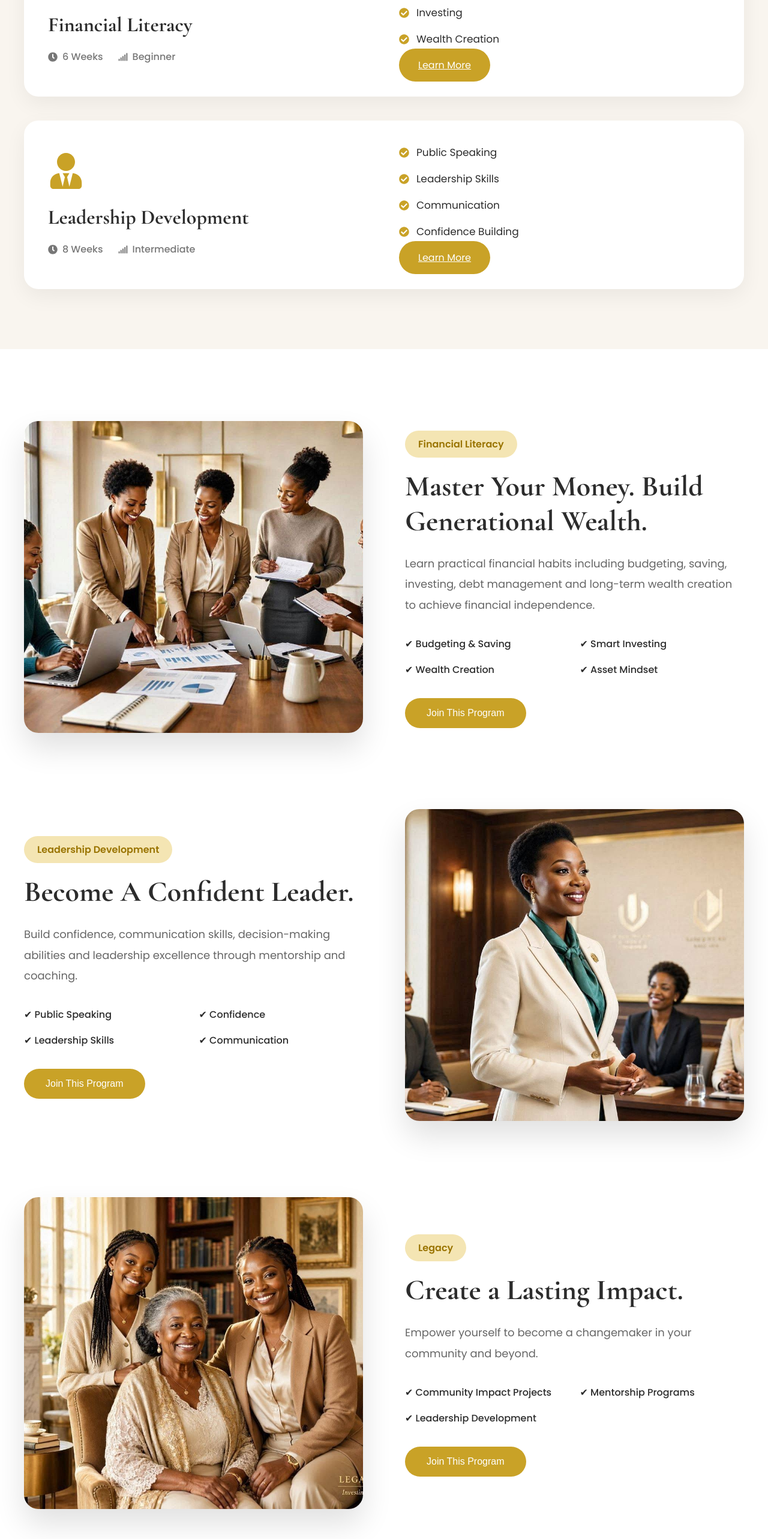
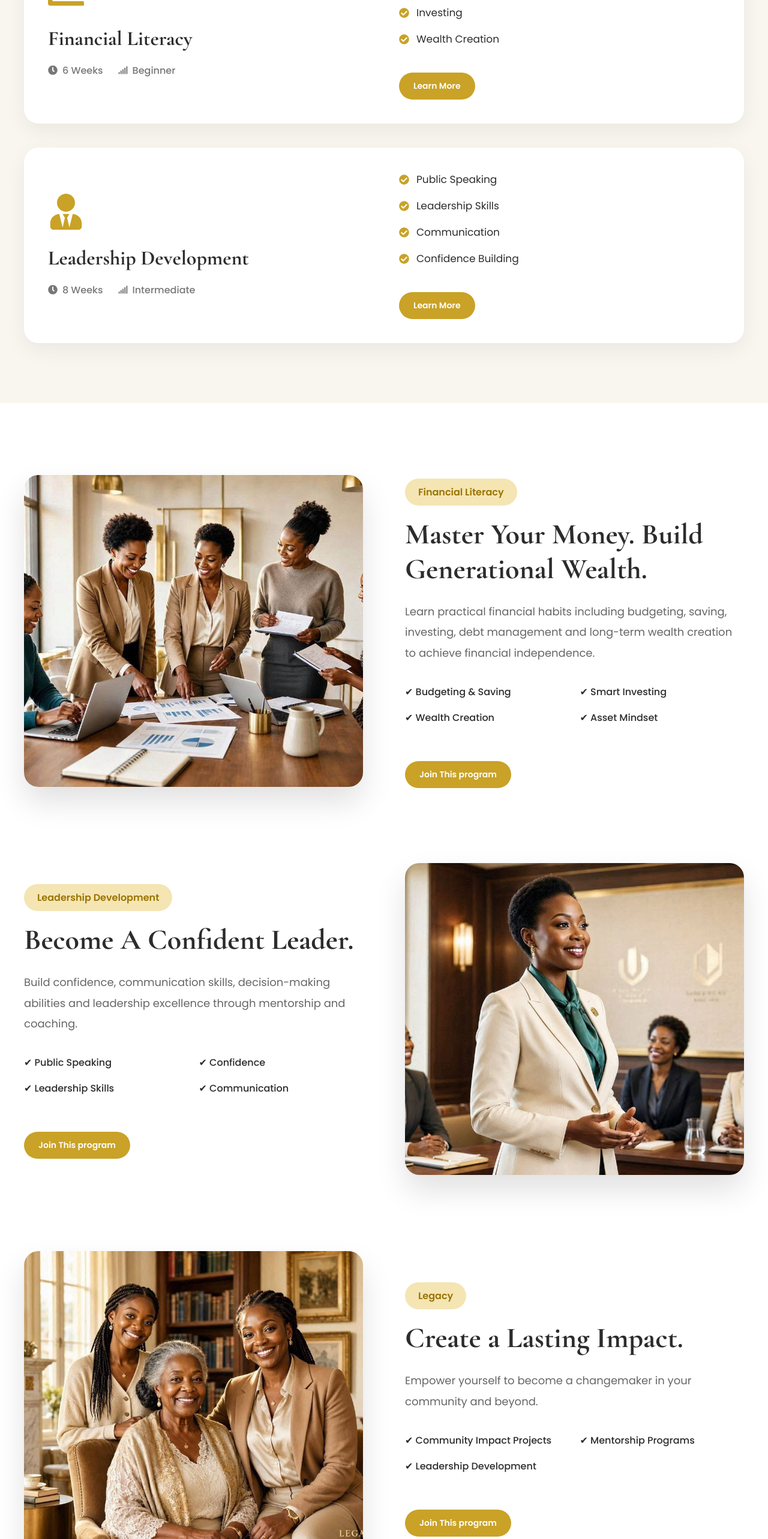
Before and after one commit to BRIAN-pixel275/elevara-legacy, a React (Vite) app: page /programs in a window 1280 px wide. Shown: the part 2080-4646 px from the top of the page at 60% size. Built offline with nearby package versions, Linux system fonts and the light colour scheme.

Commit message:
refactor: replace Join This Program button with a styled link to contact page

```diff
--- a/src/pages/Programs.jsx
+++ b/src/pages/Programs.jsx
@@ -282,9 +282,12 @@ function Programs() {
 
                 </div>
 
-                <button>
-                    Join This Program
-                </button>
+                 <Link
+                     to="/contact"
+                          className="programs-page-btn"
+                          >
+                                   Join This program
+                          </Link>
 
             </div>
 
@@ -326,9 +329,12 @@ function Programs() {
 
                 </div>
 
-                <button>
-                    Join This Program
-                </button>
+                 <Link
+                     to="/contact"
+                          className="programs-page-btn"
+                          >
+                                   Join This program
+                          </Link>
 
             </div>
 
@@ -367,9 +373,12 @@ function Programs() {
 
                 </div>
 
-                <button>
-                    Join This Program
-                </button>
+                <Link
+                     to="/contact"
+                          className="programs-page-btn"
+                          >
+                                   Join This program
+                          </Link>
 
             </div>
 
--- a/src/styles/programspage.css
+++ b/src/styles/programspage.css
@@ -75,24 +75,32 @@
     line-height: 1.8;
     font-size: 16px;
 }
-.programs-page-btn{
-    background:#C9A227;
+.programs-page-btn {
+    display: inline-flex;
+    align-items: center;
+    justify-content: center;
 
-color:white;
+    margin-top: 25px;
 
-border:none;
+    padding: 12px 24px;
 
-padding:16px 32px;
+    background: #C9A227;
+    color: white;
 
-border-radius:50px;
+    border-radius: 30px;
 
-cursor:pointer;
+    text-decoration: none;
 
-font-size:16px;
+    font-family: "Poppins", sans-serif;
+    font-size: 14px;
+    font-weight: 600;
+
+    transition: all 0.3s ease;
 }
 
-.programs-page-btn:hover{
-    background:#B8860B;
+.programs-page-btn:hover {
+    background: #2C2C2C;
+    transform: translateY(-3px);
 }
 
 /* ===================================
```
